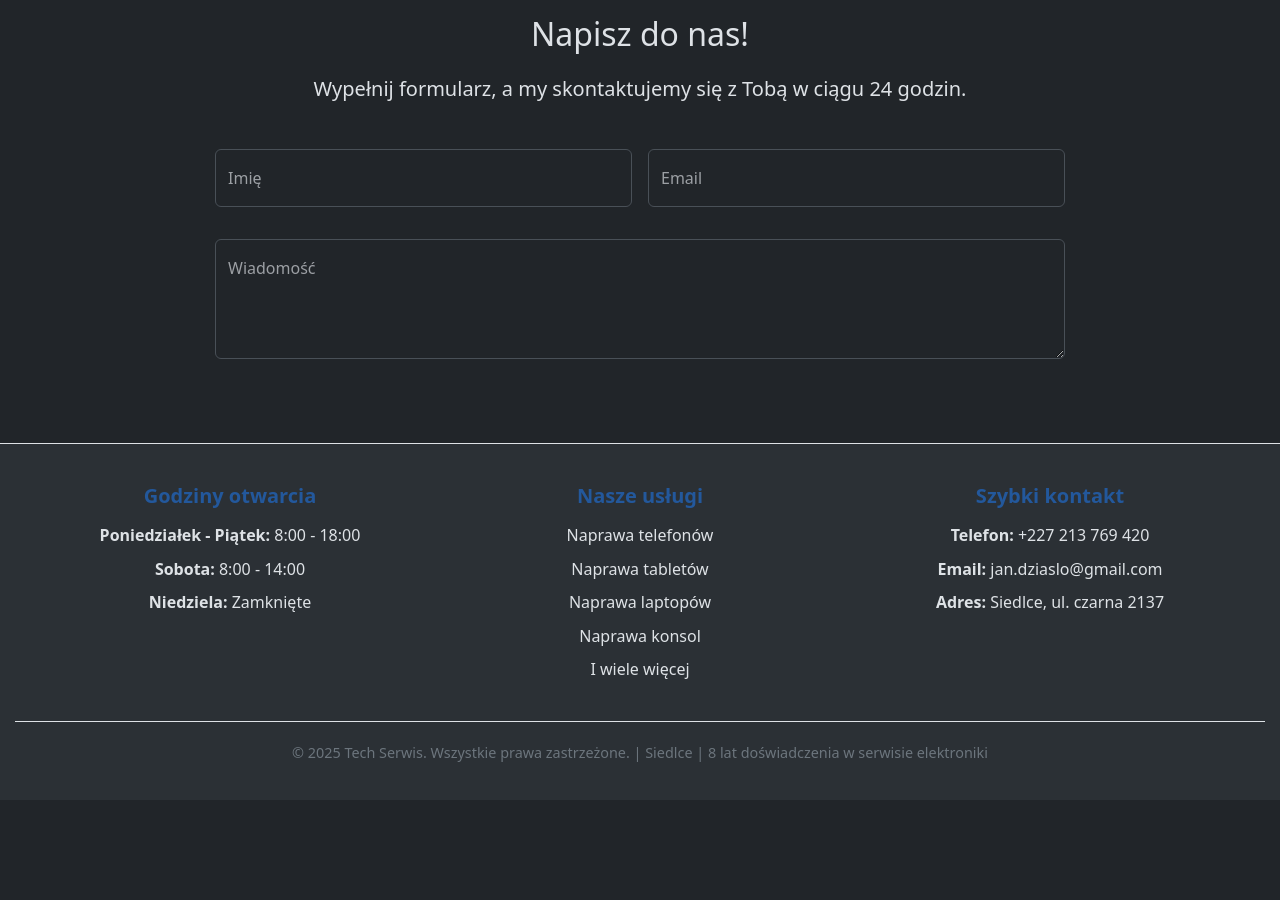
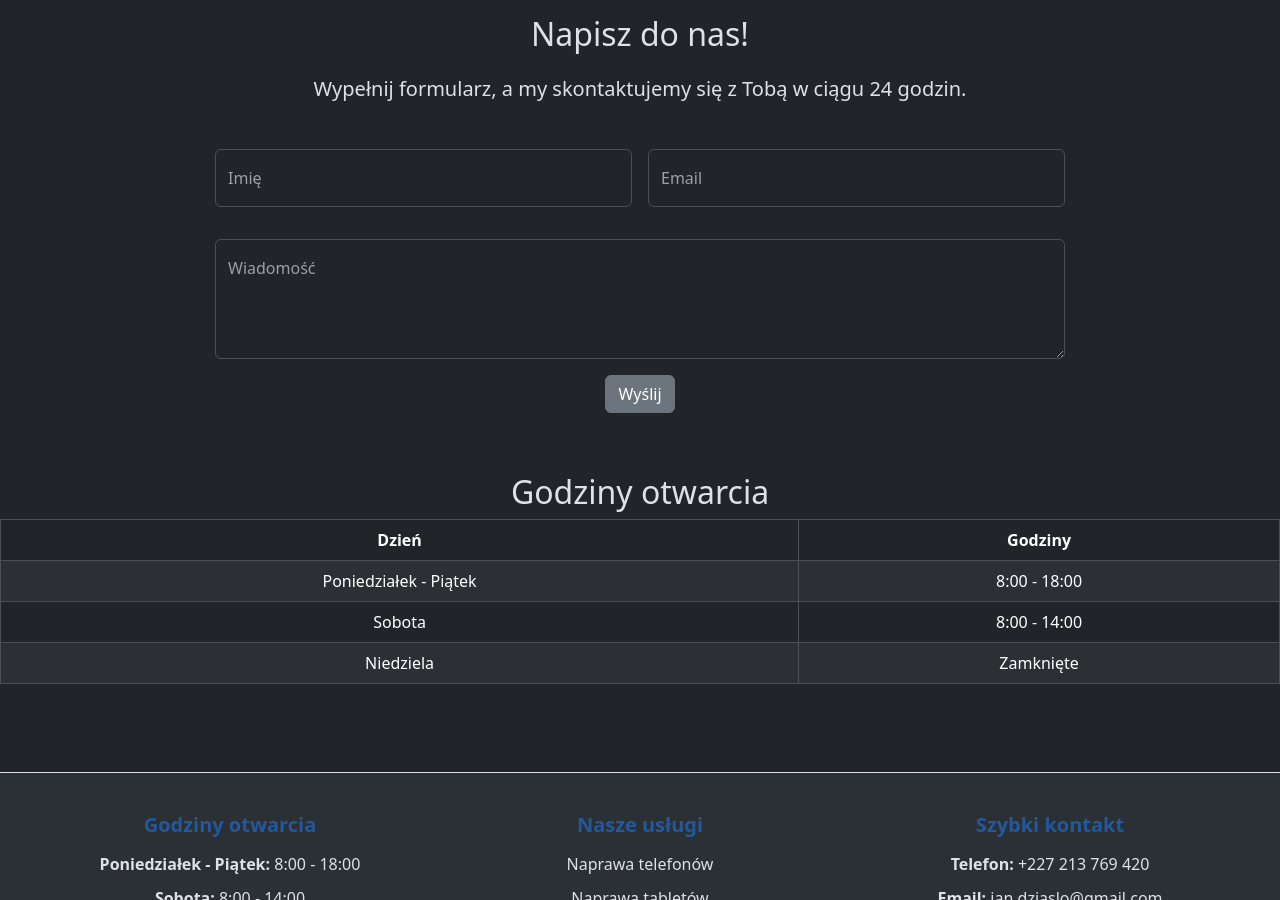
Before and after one commit to JanDziaslo/szablon, a plain HTML site: page kontakt.html in a window 1280 px wide. Shown: the part 491-1391 px from the top of the page. Before the commit the page ends 1291 px from the top, so only its background shows below. Drawn offline with Linux system fonts and the light colour scheme.

Commit message:
nie wiem, szczerze nie chce mi sie nic dzis robic i jeszcze ten polski do nauki

```diff
--- a/bootstrap/css/style.css
+++ b/bootstrap/css/style.css
@@ -226,3 +226,11 @@ body, .col {
     font-size: 0.9rem;
     color: #6c757d;
 }
+.tabelka-godziny-otwarcia
+{
+    /*
+    margin-left: 200px !important;
+    margin-right: 300px !important;
+    */
+
+}
--- a/kontakt.html
+++ b/kontakt.html
@@ -78,6 +78,37 @@
             </div>
 
         </div>
+        <div class="text-center mt-3">
+            <button type="button" class="btn btn-secondary">Wyślij</button>
+        </div>
+    </div>
+    <div class="row">
+    <div class="text-center mt-5 ">
+        <h2>Godziny otwarcia</h2>
+        <table class="table table-bordered table-striped justify-content-center mx-auto tabelka-godziny-otwarcia">
+            <thead>
+            <tr>
+                <th>Dzień</th>
+                <th>Godziny</th>
+            </tr>
+            </thead>
+            <tbody>
+            <tr>
+                <td>Poniedziałek - Piątek</td>
+                <td>8:00 - 18:00</td>
+            </tr>
+            <tr>
+                <td>Sobota</td>
+                <td>8:00 - 14:00</td>
+            </tr>
+            <tr>
+                <td>Niedziela</td>
+                <td>Zamknięte</td>
+            </tr>
+            </tbody>
+        </table>
+
+    </div>
     </div>
     <br>
     <footer class="footer bg-body-tertiary mt-5 text-center">
```
Also changed, not shown: index.html (+1 -1 lines).
